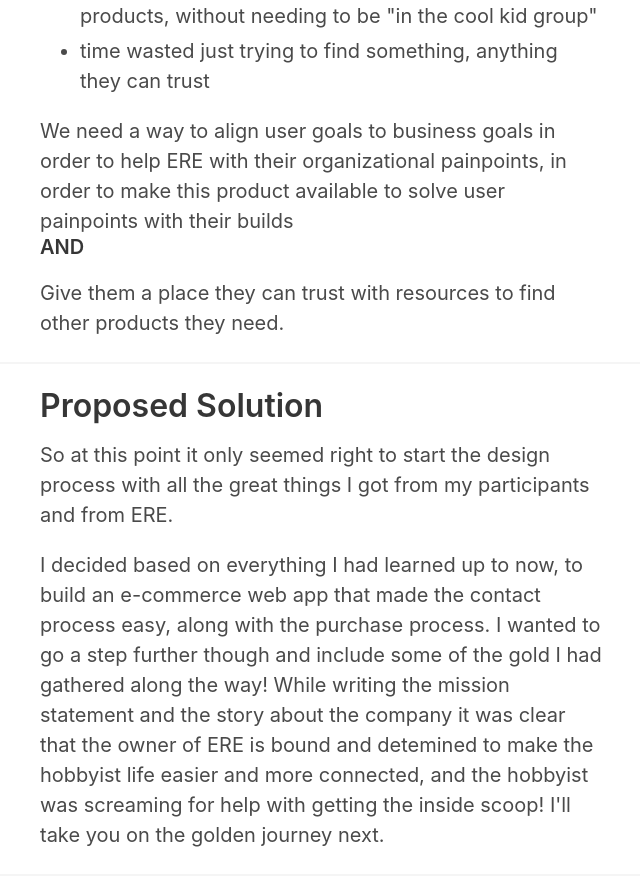
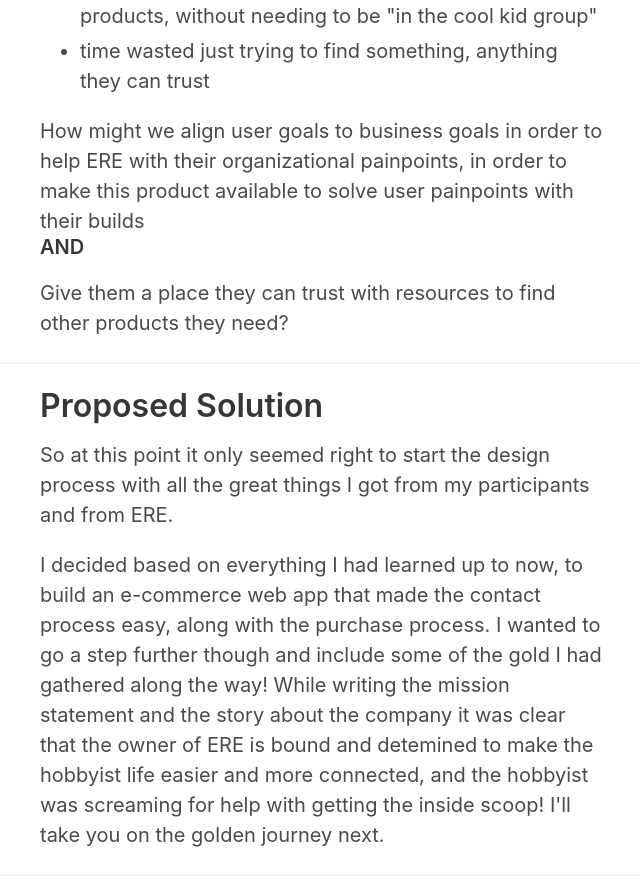
Before and after one commit to Morticia007/bulma-portfolio, a React (Create React App) app: page /ere in a window 1280 px wide. Shown: the part 7752-8648 px from the top of the page, without its empty margins (318-958 px from the left). Built offline with nearby package versions, Linux system fonts and the light colour scheme.

Commit message:
Rewrite HMW

```diff
--- a/src/ERE.js
+++ b/src/ERE.js
@@ -245,11 +245,11 @@ function ERE() {
                   </ul>
 
                   <p>
-                    We need a way to align user goals to business goals in order
+                    How might we align user goals to business goals in order
                     to help ERE with their organizational painpoints, in order
                     to make this product available to solve user painpoints with
                     their builds <h6>AND</h6>Give them a place they can trust
-                    with resources to find other products they need.{' '}
+                    with resources to find other products they need?{' '}
                   </p>
                 </div>
               </div>
```
